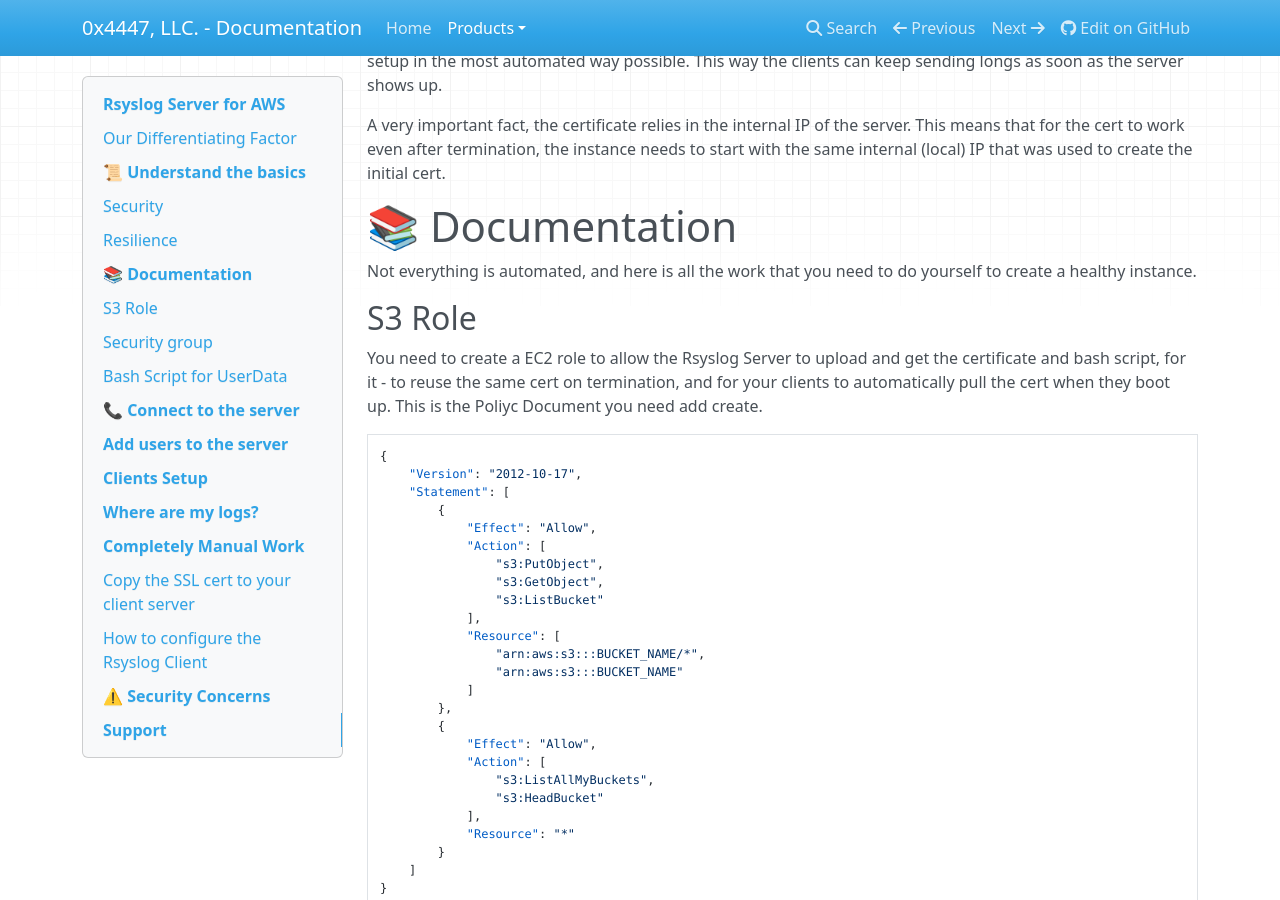
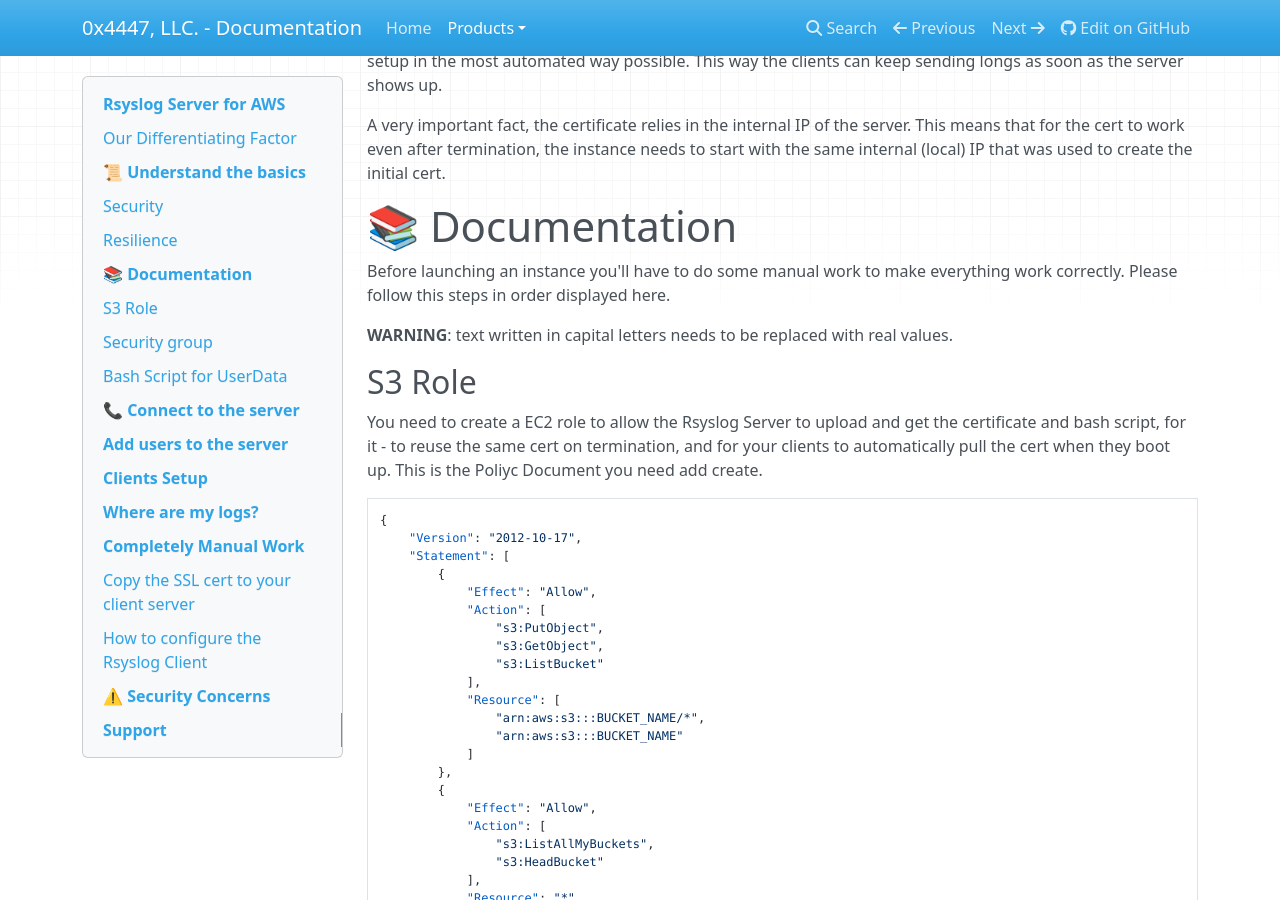
Before and after one commit to 0x4447-office/0x4447_webpage_documentation, an MkDocs documentation site: the page built from docs/products/cloud/aws-marketplace/rsyslog-server.md, in a window 1280 px wide and 900 px high, scrolled down 1155 px. Built offline with MkDocs 1.6.1, drawn with Linux system fonts in a browser that asks for light colours; nearby versions of some CDN libraries.

Commit message:
COnsistency

```diff
--- a/docs/products/cloud/aws-marketplace/rsyslog-server.md
+++ b/docs/products/cloud/aws-marketplace/rsyslog-server.md
@@ -39,7 +39,9 @@ A very important fact, the certificate relies in the internal IP of the server.
 
 # 📚 Documentation
 
-Not everything is automated, and here is all the work that you need to do yourself to create a healthy instance.
+Before launching an instance you'll have to do some manual work to make everything work correctly. Please follow this steps in order displayed here.
+
+**WARNING**: text written in capital letters needs to be replaced with real values.
 
 ## S3 Role
 
```
Also changed, not shown: docs/products/cloud/aws-marketplace/openvpn-server.md (+1 -1 lines), docs/products/cloud/aws-marketplace/samba-server.md (+3 -1 lines).
